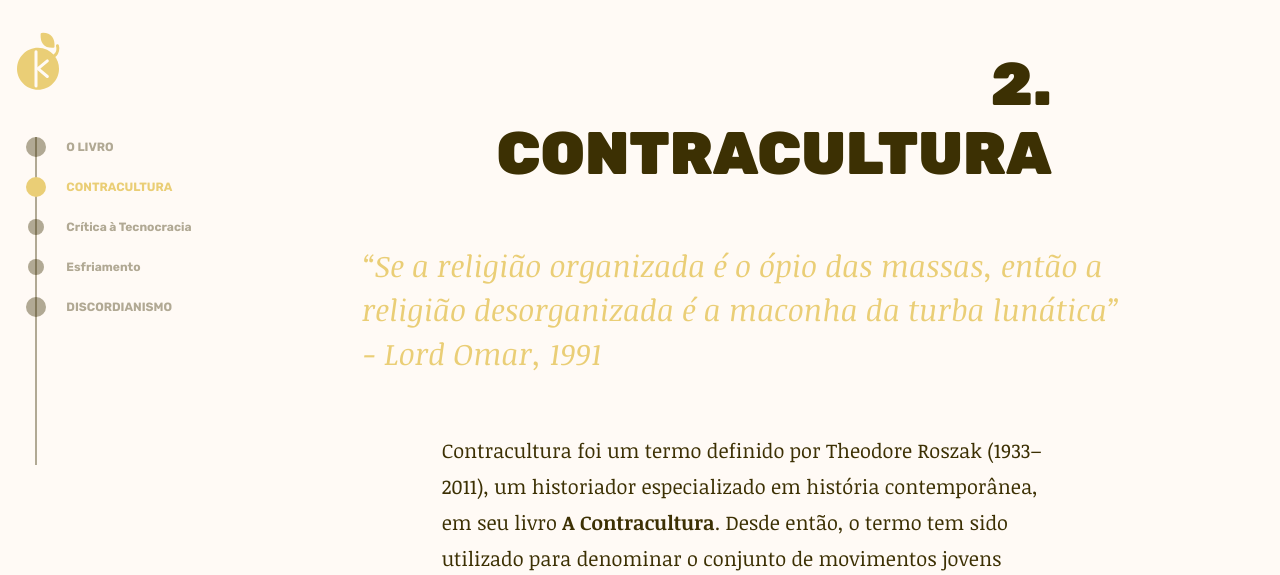
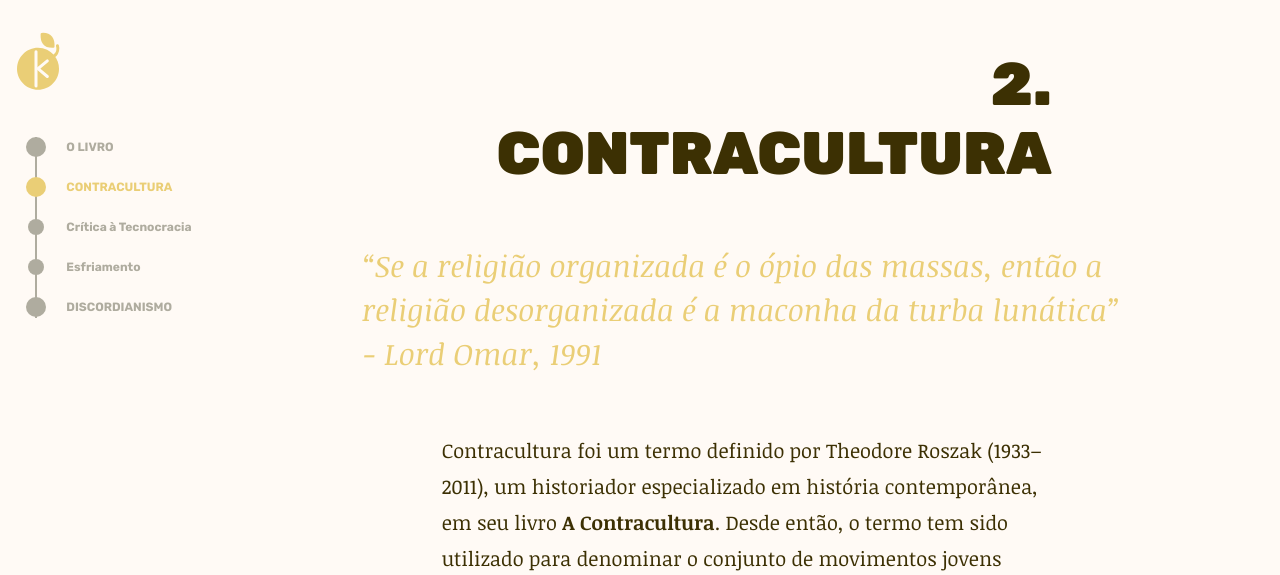
Before and after one commit to charleszipi/charleszipi.github.io, a PHP site: page /principia-discordia/monografia.html in a window 1280 px wide. Shown: the top 575 px of the page. Run offline with PHP 8.4, Linux system fonts and the light colour scheme.

Commit message:
Correções no sumário

```diff
--- a/principia-discordia/monografia.html
+++ b/principia-discordia/monografia.html
@@ -28,7 +28,7 @@
                     </div>
                     <div class="sumary-item gold">
                         <div class="sumary-item-dot chapter-dot"></div>
-                        <p class="sumary-item-title">Contracultura</p>
+                        <p class="sumary-item-title gold">Contracultura</p>
                     </div>
                     <div class="sumary-item">
                         <div class="sumary-item-dot sub-chapter-dot"></div>
--- a/principia-discordia/style.css
+++ b/principia-discordia/style.css
@@ -43,11 +43,10 @@ h1, h2, h3, h4, h5, h6 {
 }
 .line {
     position: absolute;
-    border-right: 2px solid #3c3003;
-    height: 100%;
+    border-right: 2px solid #AFAC9F;
+    height: calc(100% - 147px);
     margin: .625rem 0;
     width: calc(11px + .625rem + 1px);
-    opacity: .4;
     z-index: -5;
 }
 .sumary-item {
@@ -55,24 +54,17 @@ h1, h2, h3, h4, h5, h6 {
     height: 2.5rem;
     padding-top: .625rem;
     padding-bottom: .625rem;
-
-    opacity: 0.4;
-
     cursor: pointer;
 }
-.sumary-item:hover {
-    opacity: 1;
+.sumary-item:hover > .sumary-item-title {
+    color: #3c3003;
 }
-.gold {
-    color: #EACE76;
-    opacity: 1;
-}
-.gold > .sumary-item-dot {
-    background-color: #EACE76;
+.sumary-item:hover > .sumary-item-dot {
+    background-color: #3c3003;
 }
 .sumary-item-dot {
     display: inline-block;
-    background-color: #3c3003;
+    background-color: #AFAC9F;
 }
 .chapter-dot {
     height: 1.25rem;
@@ -96,8 +88,17 @@ h1, h2, h3, h4, h5, h6 {
     font-size: .75rem;
     line-height: 1.25rem;
     text-transform: uppercase;
+
+    color: #AFAC9F;
 }
 
 .sub-chapter-title {
     text-transform: none;
 }
+.gold {
+    color: #EACE76;
+    opacity: 1;
+}
+.gold > .sumary-item-dot {
+    background-color: #EACE76;
+}
```
